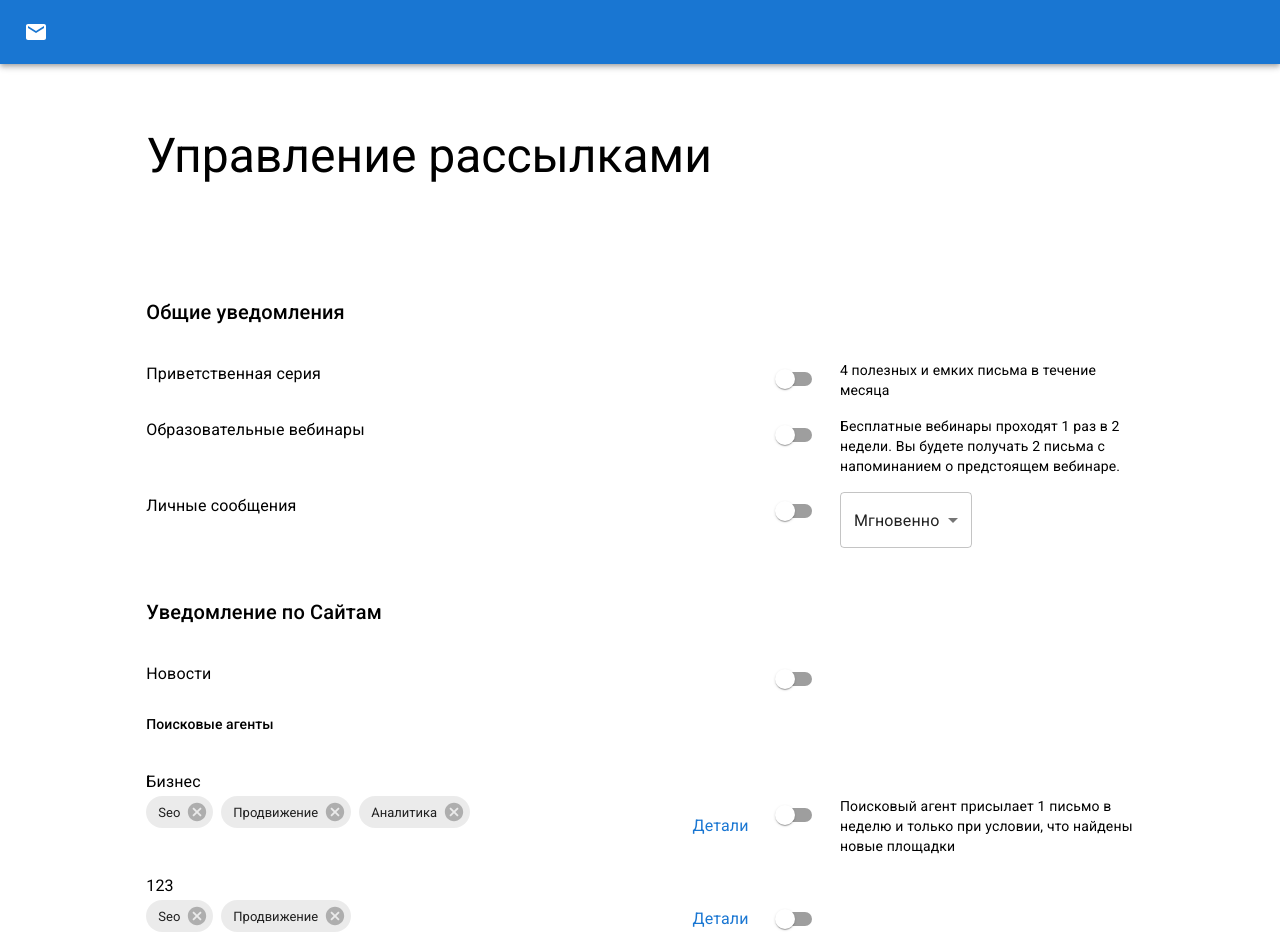
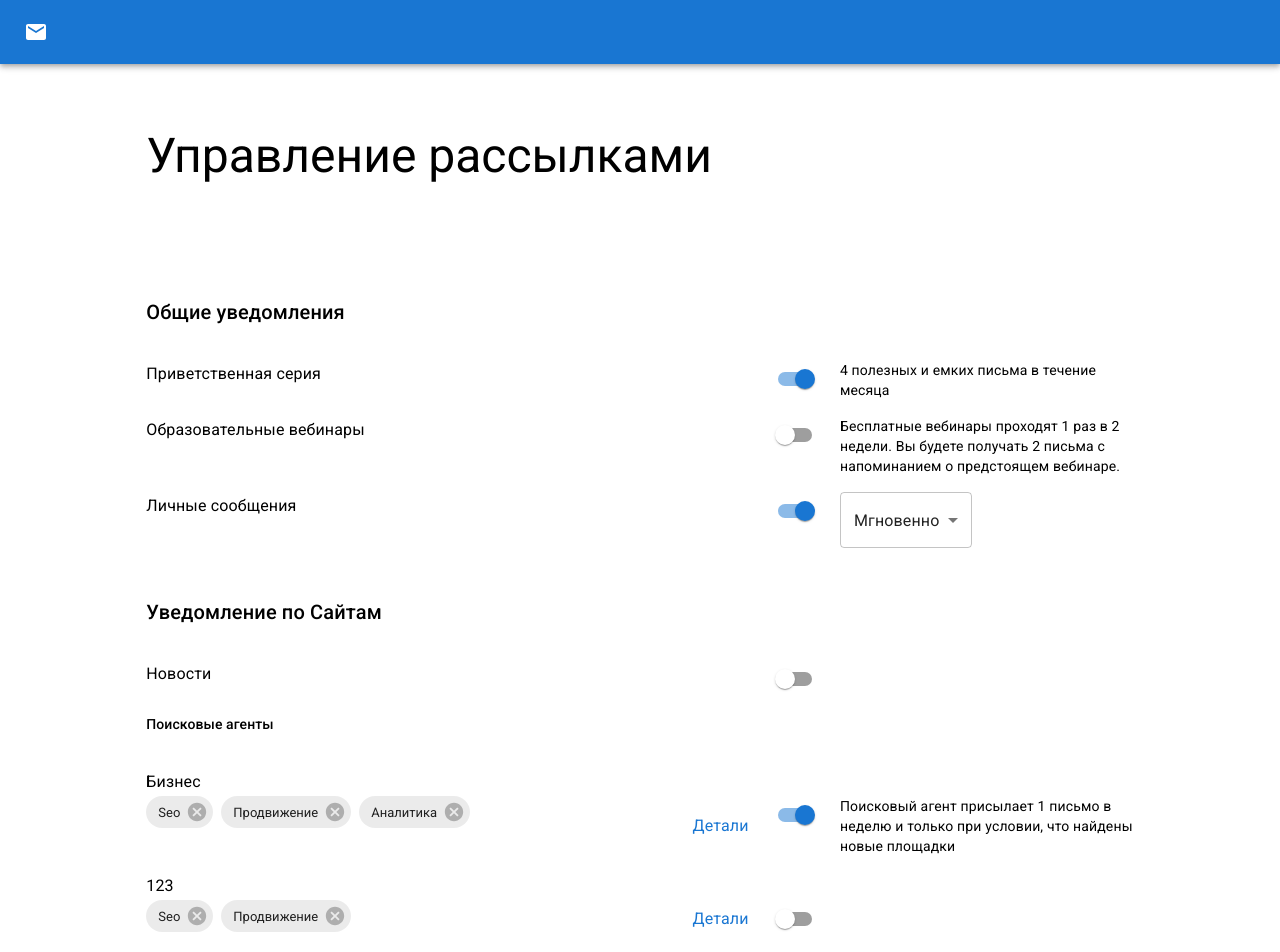
Before and after one commit to tetyanabukoros/react-email-management-page, a React (Create React App) app: page / in a window 1280 px wide. Shown: the top 952 px of the page. Built offline with nearby package versions, Linux system fonts and the light colour scheme.

Commit message:
added notifications handlers

```diff
--- a/src/components/Feed.jsx
+++ b/src/components/Feed.jsx
@@ -7,11 +7,54 @@ import { TelegramNotifications } from "./TelegramNotofications";
 
 
 export const Feed = () => {
-  // const [checked, setChecked] = React.useState(true);
-  //
-  // const handleChange = (event) => {
-  //   setChecked(!checked);
-  // };
+  const [notifications1Item, setNotifications1Item] = React.useState(true);
+  const [notifications2Item, setNotifications2Item] = React.useState(false);
+  const [notifications3Item, setNotifications3Item] = React.useState(true);
+  const [sitesNotif1Item, setSitesNotif1Item] = React.useState(false);
+  const [sitesNotif2Item, setSitesNotif2Item] = React.useState(true);
+  const [sitesNotif3Item, setSitesNotif3Item] = React.useState(false);
+  const [sitesNotif4Item, setSitesNotif4Item] = React.useState(false);
+  const [sitesNotif5Item, setSitesNotif5Item] = React.useState(true);
+  const [sitesNotif6Item, setSitesNotif6Item] = React.useState(true);
+  const [sitesNotif7Item, setSitesNotif7Item] = React.useState(false);
+  const [notifTelegram, setNotifTelegram] = React.useState(false);
+
+  const handleChangeNotification = (check) => {
+    check(prev => !prev)
+  };
+
+  const [messageSelect, setMessageSelect] = React.useState(10);
+  const [adsMessageFirst, setAdsMessageFirst] = React.useState(10);
+  const [adsMessageSecond, setAdsMessageSecond] = React.useState(10);
+
+  const handleMessageSelect = (event) => {
+    setMessageSelect(event.target.value);
+  };
+
+  const handleAdsMessageFirst = (event) => {
+    setAdsMessageFirst(event.target.value);
+  };
+
+  const handleAdsMessageSecond = (event) => {
+    setAdsMessageSecond(event.target.value);
+  };
+
+  const handleDefaultButton = () => {
+    setMessageSelect(10);
+    setAdsMessageFirst(10);
+    setAdsMessageSecond(10);
+    setNotifications1Item(true);
+    setNotifications2Item(true);
+    setNotifications3Item(true);
+    setSitesNotif1Item(true);
+    setSitesNotif2Item(true);
+    setSitesNotif3Item(true);
+    setSitesNotif4Item(true);
+    setSitesNotif5Item(true);
+    setSitesNotif6Item(true);
+    setSitesNotif7Item(true);
+    setNotifTelegram(true);
+  };
 
   return (
     <Box
@@ -22,13 +65,57 @@ export const Feed = () => {
         Управление рассылками
       </Typography>
 
-      <Notifications />
+      <Notifications
+        messageSelect={messageSelect}
+        setMessageSelect={setMessageSelect}
+        handleMessageSelect={handleMessageSelect}
+        notifications1Item={notifications1Item}
+        notifications2Item={notifications2Item}
+        notifications3Item={notifications3Item}
+        setNotifications1Item={setNotifications1Item}
+        setNotifications2Item={setNotifications2Item}
+        setNotifications3Item={setNotifications3Item}
+        handleChangeNotification={handleChangeNotification}
+      />
 
-      <SitesNotifications />
-      <TelegramNotifications />
+      <SitesNotifications
+        adsMessageFirst={adsMessageFirst}
+        setAdsMessageFirst={setAdsMessageFirst}
+        handleAdsMessageFirst={handleAdsMessageFirst}
+        adsMessageSecond={adsMessageSecond}
+        setAdsMessageSecond={setAdsMessageSecond}
+        handleAdsMessageSecond={handleAdsMessageSecond}
+        handleChangeNotification={handleChangeNotification}
+        sitesNotif1Item={sitesNotif1Item}
+        sitesNotif2Item={sitesNotif2Item}
+        sitesNotif3Item={sitesNotif3Item}
+        sitesNotif4Item={sitesNotif4Item}
+        sitesNotif5Item={sitesNotif5Item}
+        sitesNotif6Item={sitesNotif6Item}
+        sitesNotif7Item={sitesNotif7Item}
+        setSitesNotif1Item={setSitesNotif1Item}
+        setSitesNotif2Item={setSitesNotif2Item}
+        setSitesNotif3Item={setSitesNotif3Item}
+        setSitesNotif4Item={setSitesNotif4Item}
+        setSitesNotif5Item={setSitesNotif5Item}
+        setSitesNotif6Item={setSitesNotif6Item}
+        setSitesNotif7Item={setSitesNotif7Item}
+      />
 
-    <Stack spacing={2} direction="row">
-      <Button variant="contained" sx={{
+      <TelegramNotifications
+        notifTelegram={notifTelegram}
+        setNotifTelegram={setNotifTelegram}
+        handleChangeNotification={handleChangeNotification}
+      />
+
+      <Stack
+        mb={10}
+        spacing={2}
+        direction="row"
+      >
+        <Button
+          variant="contained"
+          sx={{
           textTransform: "initial",
           background: "#F0F6FF",
           color: "#3861FB",
@@ -36,6 +123,7 @@ export const Feed = () => {
             backgroundColor:"#e4ebf5",
           }
           }}
+          onClick={handleDefaultButton}
         >
           По умолчанию
         </Button>
@@ -52,10 +140,6 @@ export const Feed = () => {
           Сохранить
         </Button>
       </Stack>
-
-      <Typography mb={100}>
-      </Typography>
-
     </Box>
   )
 }
--- a/src/components/Notifications.jsx
+++ b/src/components/Notifications.jsx
@@ -1,17 +1,20 @@
-import { Box, Link, MenuItem, Select, Stack, Switch, Typography } from "@mui/material";
+import { Box, MenuItem, Select, Stack, Switch, Typography } from "@mui/material";
 import React from "react";
 
 
 
 
-export const Notifications = () => {
-
-const [messageSelect, setMessageSelect] = React.useState(10);
-
-const handleMessageSelect = (event) => {
-  setMessageSelect(event.target.value);
-};
-
+export const Notifications = ({
+  messageSelect,
+  handleMessageSelect,
+  notifications1Item,
+  notifications2Item,
+  notifications3Item,
+  handleChangeNotification,
+  setNotifications1Item,
+  setNotifications2Item,
+  setNotifications3Item,
+ }) => {
 
   return (
     <Box mb={6}>
@@ -39,8 +42,8 @@ const handleMessageSelect = (event) => {
       </Typography>
       <Switch
         flex={2}
-        // checked={checked}
-        // onChange={handleChange}
+        checked={notifications1Item}
+        onChange={() => handleChangeNotification(setNotifications1Item)}
         inputProps={{ 'aria-label': 'controlled' }}
       />
       <Typography
@@ -69,8 +72,8 @@ const handleMessageSelect = (event) => {
       </Typography>
       <Switch
         flex={2}
-        // checked={checked}
-        // onChange={handleChange}
+        checked={notifications2Item}
+        onChange={() => handleChangeNotification(setNotifications2Item)}
         inputProps={{ 'aria-label': 'controlled' }}
       />
       <Typography
@@ -98,8 +101,8 @@ const handleMessageSelect = (event) => {
       </Typography>
       <Switch
         flex={2}
-        // checked={checked}
-        // onChange={handleChange}
+        checked={notifications3Item}
+        onChange={() => handleChangeNotification(setNotifications3Item)}
         inputProps={{ 'aria-label': 'controlled' }}
       />
 
--- a/src/components/SitesNotifications.jsx
+++ b/src/components/SitesNotifications.jsx
@@ -1,16 +1,33 @@
 import { Box, Chip, Link, MenuItem, Select, Stack, Switch, Typography } from "@mui/material";
-import React from "react";
+import React, { useState } from "react";
 
 
-export const SitesNotifications = () => {
+export const SitesNotifications = ({
+  adsMessageFirst,
+  handleAdsMessageFirst,
+  adsMessageSecond,
+  handleAdsMessageSecond,
+  handleChangeNotification,
+  sitesNotif1Item,
+  sitesNotif2Item,
+  sitesNotif3Item,
+  sitesNotif4Item,
+  sitesNotif5Item,
+  sitesNotif6Item,
+  sitesNotif7Item,
+  setSitesNotif1Item,
+  setSitesNotif2Item,
+  setSitesNotif3Item,
+  setSitesNotif4Item,
+  setSitesNotif5Item,
+  setSitesNotif6Item,
+  setSitesNotif7Item,
+}) => {
+
+  const [isChip, setIsChip] = useState(true);
   const handleDelete = () => {
     console.info('You clicked the delete icon.');
   };
-  const [messageSelect, setMessageSelect] = React.useState(10);
-
-const handleMessageSelect = (event) => {
-  setMessageSelect(event.target.value);
-};
 
   return (
     <Box>
@@ -38,8 +55,8 @@ const handleMessageSelect = (event) => {
       </Typography>
       <Switch
         flex={2}
-        // checked={checked}
-        // onChange={handleChange}
+        checked={sitesNotif1Item}
+        onChange={() => handleChangeNotification(setSitesNotif1Item)}
         inputProps={{ 'aria-label': 'controlled' }}
       />
       <Typography
@@ -89,8 +106,8 @@ const handleMessageSelect = (event) => {
       </Link>
       <Switch
         flex={2}
-        // checked={checked}
-        // onChange={handleChange}
+        checked={sitesNotif2Item}
+        onChange={() => handleChangeNotification(setSitesNotif2Item)}
         inputProps={{ 'aria-label': 'controlled' }}
       />
       <Typography
@@ -136,8 +153,8 @@ const handleMessageSelect = (event) => {
       </Link>
       <Switch
         flex={2}
-        // checked={checked}
-        // onChange={handleChange}
+        checked={sitesNotif3Item}
+        onChange={() => handleChangeNotification(setSitesNotif3Item)}
         inputProps={{ 'aria-label': 'controlled' }}
       />
       <Typography
@@ -182,8 +199,8 @@ const handleMessageSelect = (event) => {
       </Link>
       <Switch
         flex={2}
-        // checked={checked}
-        // onChange={handleChange}
+        checked={sitesNotif4Item}
+        onChange={() => handleChangeNotification(setSitesNotif4Item)}
         inputProps={{ 'aria-label': 'controlled' }}
       />
       <Typography
@@ -225,8 +242,8 @@ const handleMessageSelect = (event) => {
       </Link>
       <Switch
         flex={2}
-        // checked={checked}
-        // onChange={handleChange}
+        checked={sitesNotif5Item}
+        onChange={() => handleChangeNotification(setSitesNotif5Item)}
         inputProps={{ 'aria-label': 'controlled' }}
       />
       <Typography
@@ -267,8 +284,8 @@ const handleMessageSelect = (event) => {
       </Link>
       <Switch
         flex={2}
-        // checked={checked}
-        // onChange={handleChange}
+        checked={sitesNotif6Item}
+        onChange={() => handleChangeNotification(setSitesNotif6Item)}
         inputProps={{ 'aria-label': 'controlled' }}
       />
 
@@ -277,8 +294,8 @@ const handleMessageSelect = (event) => {
           labelId="demo-simple-select-label"
           id="demo-simple-select"
           defaultValue={10}
-          value={messageSelect}
-          onChange={handleMessageSelect}
+          value={adsMessageFirst}
+          onChange={handleAdsMessageFirst}
         >
           <MenuItem value={10}>Мгновенно</MenuItem>
           <MenuItem value={20}>1 раз в день</MenuItem>
@@ -311,8 +328,8 @@ const handleMessageSelect = (event) => {
       </Link>
       <Switch
         flex={2}
-        // checked={checked}
-        // onChange={handleChange}
+        checked={sitesNotif7Item}
+        onChange={() => handleChangeNotification(setSitesNotif7Item)}
         inputProps={{ 'aria-label': 'controlled' }}
       />
 
@@ -321,8 +338,8 @@ const handleMessageSelect = (event) => {
           labelId="demo-simple-select-label"
           id="demo-simple-select"
           defaultValue={10}
-          value={messageSelect}
-          onChange={handleMessageSelect}
+          value={adsMessageSecond}
+          onChange={handleAdsMessageSecond}
         >
           <MenuItem value={10}>Мгновенно</MenuItem>
           <MenuItem value={20}>1 раз в день</MenuItem>
--- a/src/components/TelegramNotofications.jsx
+++ b/src/components/TelegramNotofications.jsx
@@ -1,7 +1,11 @@
-import { Link, Stack, Switch, Typography } from "@mui/material";
+import { Stack, Switch, Typography } from "@mui/material";
 import React from "react";
 
-export const TelegramNotifications = () => {
+export const TelegramNotifications = ({
+  notifTelegram,
+  setNotifTelegram,
+  handleChangeNotification,
+}) => {
 
   return (
   <>
@@ -29,8 +33,8 @@ export const TelegramNotifications = () => {
         </Typography>
         <Switch
           flex={2}
-          // checked={checked}
-          // onChange={handleChange}
+          checked={notifTelegram}
+          onChange={() => handleChangeNotification(setNotifTelegram)}
           inputProps={{ 'aria-label': 'controlled' }} />
         <Typography
           variant="subtitle1"
```
Lines whose indentation alone changed are shown as unchanged.
